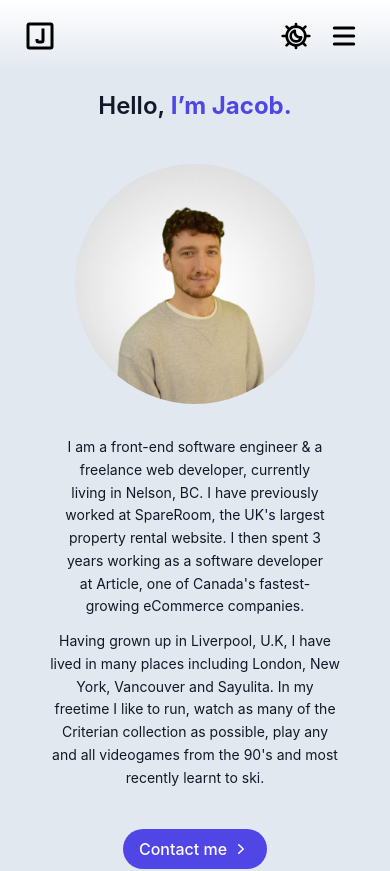
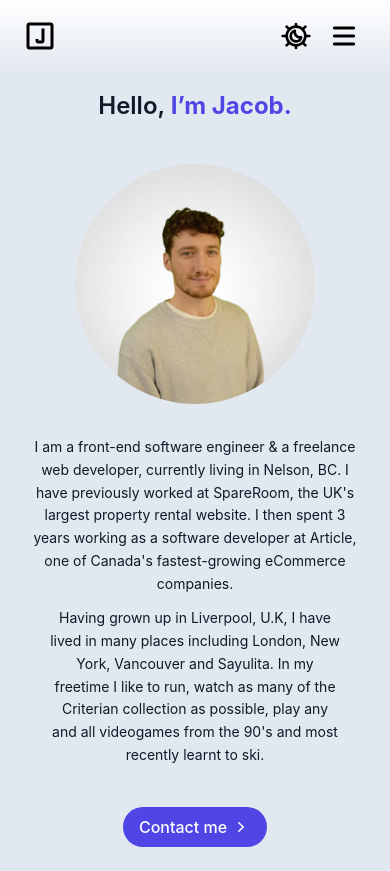
Before and after one commit to jacobadam/jacobadamdeveloper, a React (Create React App) app: page /about in a window 390 px wide. Shown: the top 871 px of the page. Built offline with nearby package versions, Linux system fonts and the light colour scheme.

Commit message:
fix padding

```diff
--- a/src/About.js
+++ b/src/About.js
@@ -29,7 +29,7 @@ export default function About() {
             {/* Text Content Section */}
             <div className="flex-col justify-center lg:items-start items-center gap-10 inline-flex pt-8 lg:pt-0">
               <div className="flex-col justify-center items-start gap-3 flex">
-                <p className="text-gray-900 dark:text-white text-sm lg:text-base font-normal leading-relaxed lg:text-start text-center px-12 lg:px-0">
+                <p className="text-gray-900 dark:text-white text-sm lg:text-base font-normal leading-relaxed lg:text-start text-center px-4 lg:px-0">
                   I am a front-end software engineer & a freelance web
                   developer, currently living in Nelson, BC. I have previously
                   worked at SpareRoom, the UK's largest property rental website.
```
